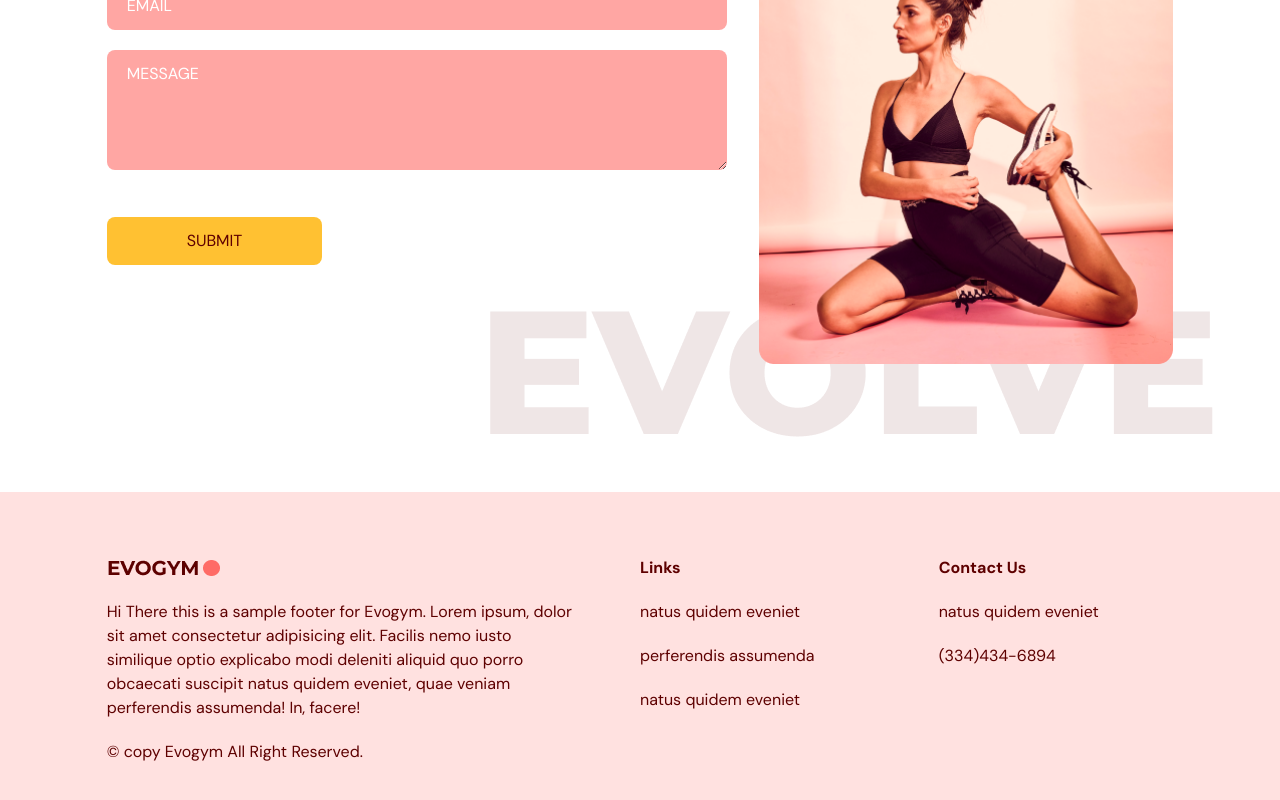
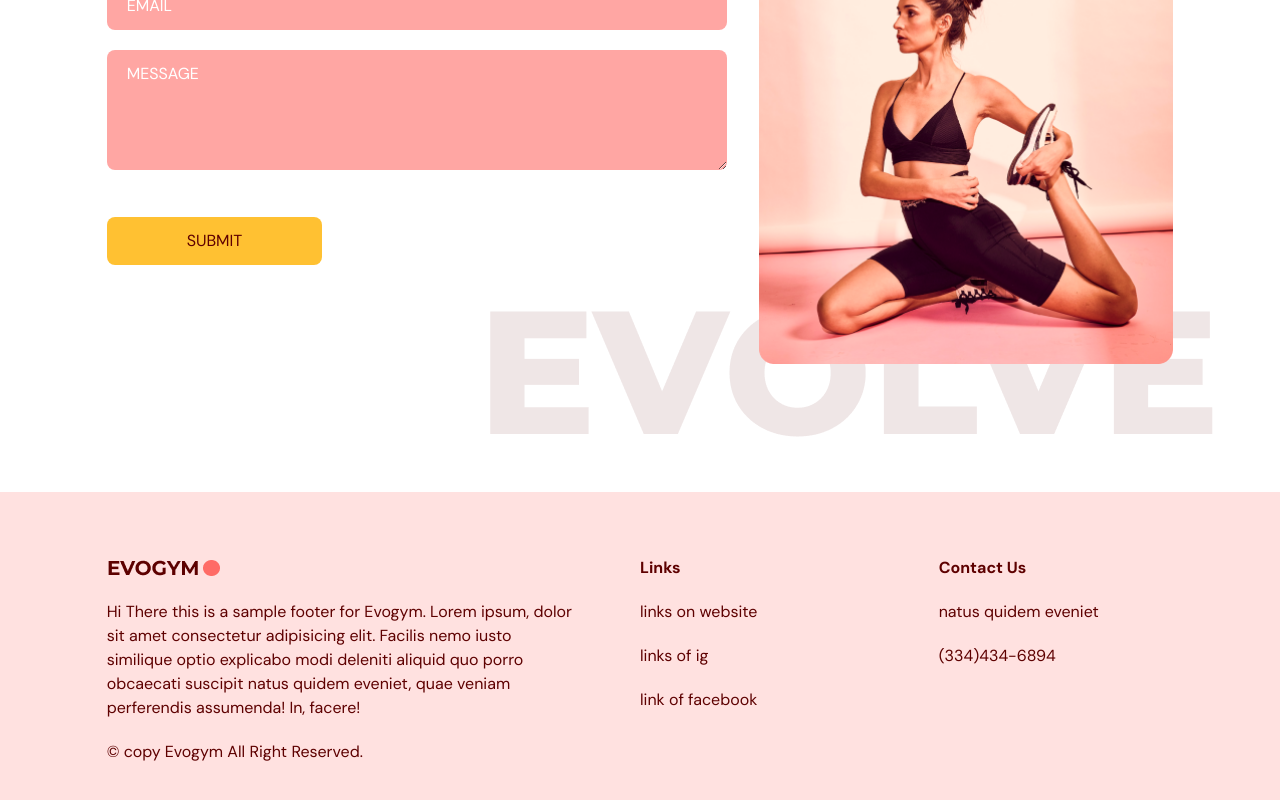
Before and after one commit to Julienish14/freshfit, a React (Vite) app in the folder freshfit/: page / in a window 1280 px wide. Shown: the part 3364-4164 px from the top of the page. Built offline with nearby package versions, Linux system fonts and the light colour scheme.

Commit message:
make changes on the application

```diff
--- a/freshfit/src/scenes/footer/index.tsx
+++ b/freshfit/src/scenes/footer/index.tsx
@@ -16,9 +16,9 @@ const Footer = () => {
         </div>
         <div className="mt-16 basis-1/4 md:mt-0">
           <h4 className="font-bold">Links</h4>
-          <p className="my-5">natus quidem eveniet</p>
-          <p className="my-5">perferendis assumenda</p>
-          <p>natus quidem eveniet</p>
+          <p className="my-5">links on website</p>
+          <p className="my-5">links of ig</p>
+          <p>link of facebook</p>
         </div>
         <div className="mt-16 basis-1/4 md:mt-0">
           <h4 className="font-bold">Contact Us</h4>
```
